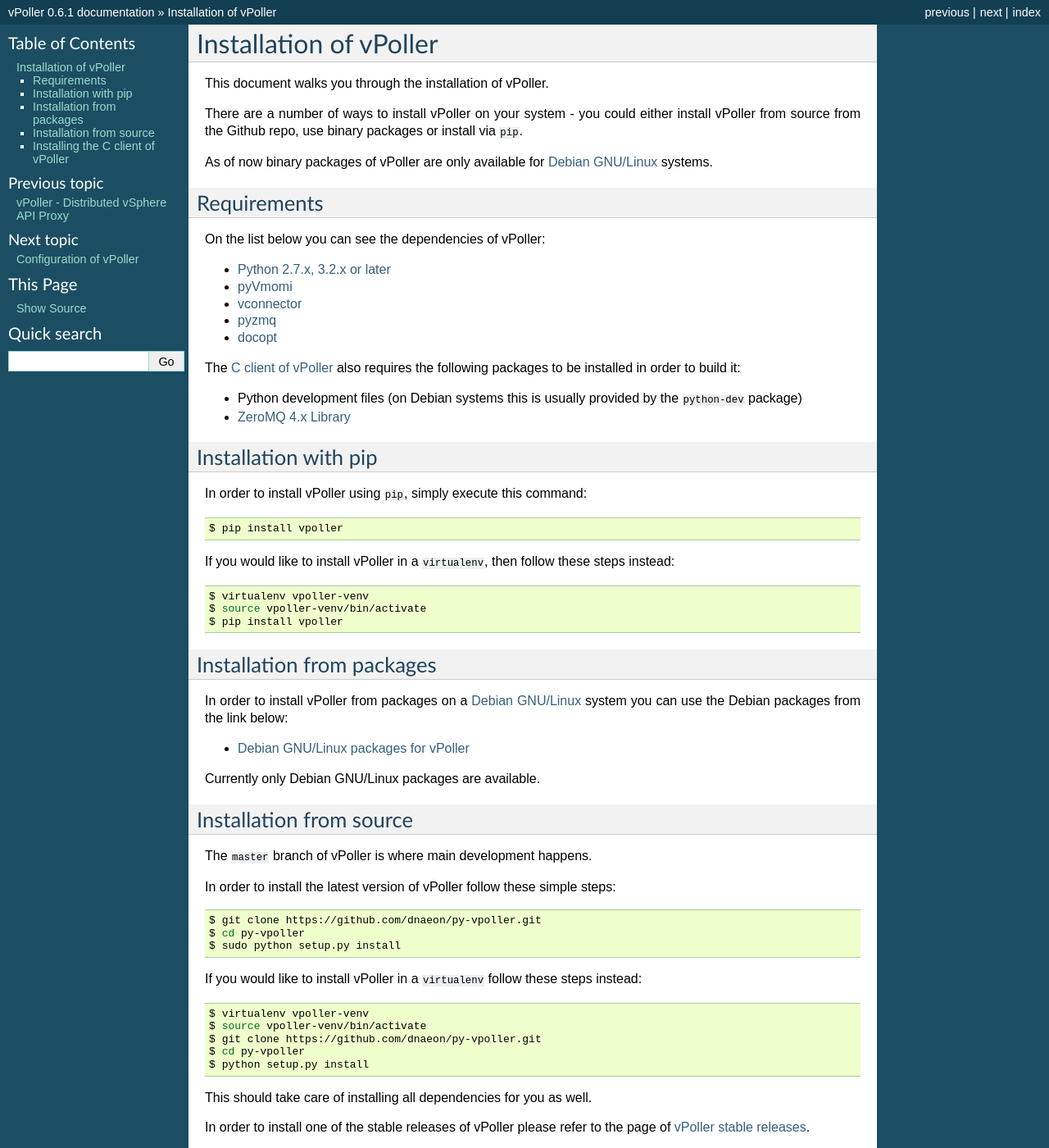
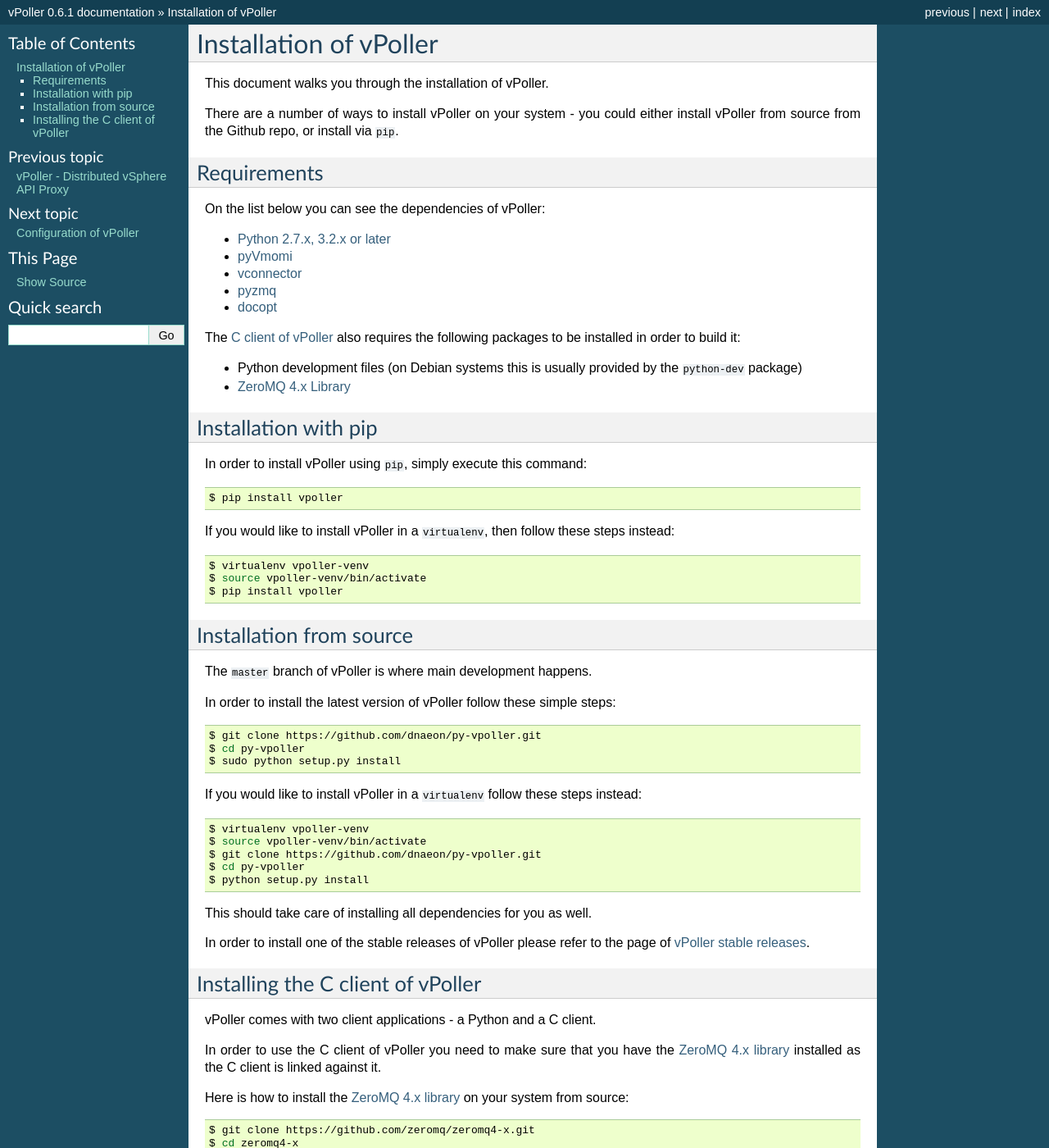
Before and after one commit to dnaeon/py-vpoller, a Sphinx documentation site: the page built from docs/installation.rst, in a window 1280 px wide and 1400 px high. Shown: the whole window at 82% size. Built offline with Sphinx 7.4.7, drawn with Linux system fonts in a browser that asks for light colours.

Commit message:
Drop support for Debian packages

```diff
--- a/docs/installation.rst
+++ b/docs/installation.rst
@@ -8,12 +8,7 @@
 
 There are a number of ways to install vPoller on your system -
 you could either install vPoller from source from the Github repo,
-use binary packages or install via ``pip``.
-
-As of now binary packages of vPoller are only available for
-`Debian GNU/Linux`_ systems.
-
-.. _`Debian GNU/Linux`: http://debian.org/
+or install via ``pip``.
 
 Requirements
 ============
@@ -58,18 +53,6 @@
    $ virtualenv vpoller-venv
    $ source vpoller-venv/bin/activate
    $ pip install vpoller
-
-Installation from packages
-==========================
-
-In order to install vPoller from packages on a `Debian GNU/Linux`_
-system you can use the Debian packages from the link below:
-
-* `Debian GNU/Linux packages for vPoller`_
-
-.. _`Debian GNU/Linux packages for vPoller`: http://jenkins.unix-heaven.org/job/py-vpoller/
-
-Currently only Debian GNU/Linux packages are available.
 
 Installation from source
 ========================
```
